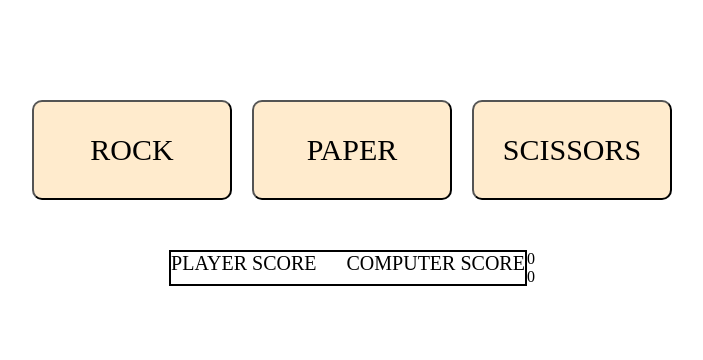
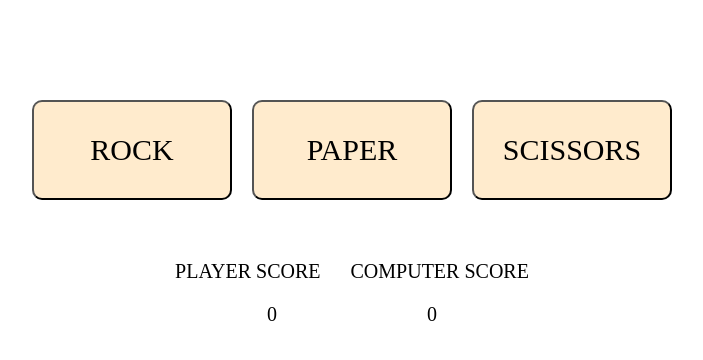
Before and after one commit to DVS-CODES/RPS, a plain HTML site: page index.html in a window 1280 px wide. Shown: the whole page, without its empty margins (288-991 px from the left). Drawn offline with Linux system fonts and the light colour scheme.

Commit message:
final style for score display.

```diff
--- a/style.css
+++ b/style.css
@@ -18,8 +18,9 @@
 
 .score {
     display: flex;
-    justify-content: center;
-
+    flex-direction: column;
+    align-items: center;
+    padding: 10px;
 }
 
 .score-title {
@@ -28,5 +29,14 @@
     font-family:'Times New Roman', Times, serif ;
     font-size: 20px;
     gap: 30px;
-    border: 2px solid black;
 }
+
+.output {
+    display: flex;
+    gap: 150px;
+    margin: 20px;
+}
+.player-score, .comp-score {
+    ont-family:'Times New Roman', Times, serif ;
+    font-size: 20px;
+}
```
